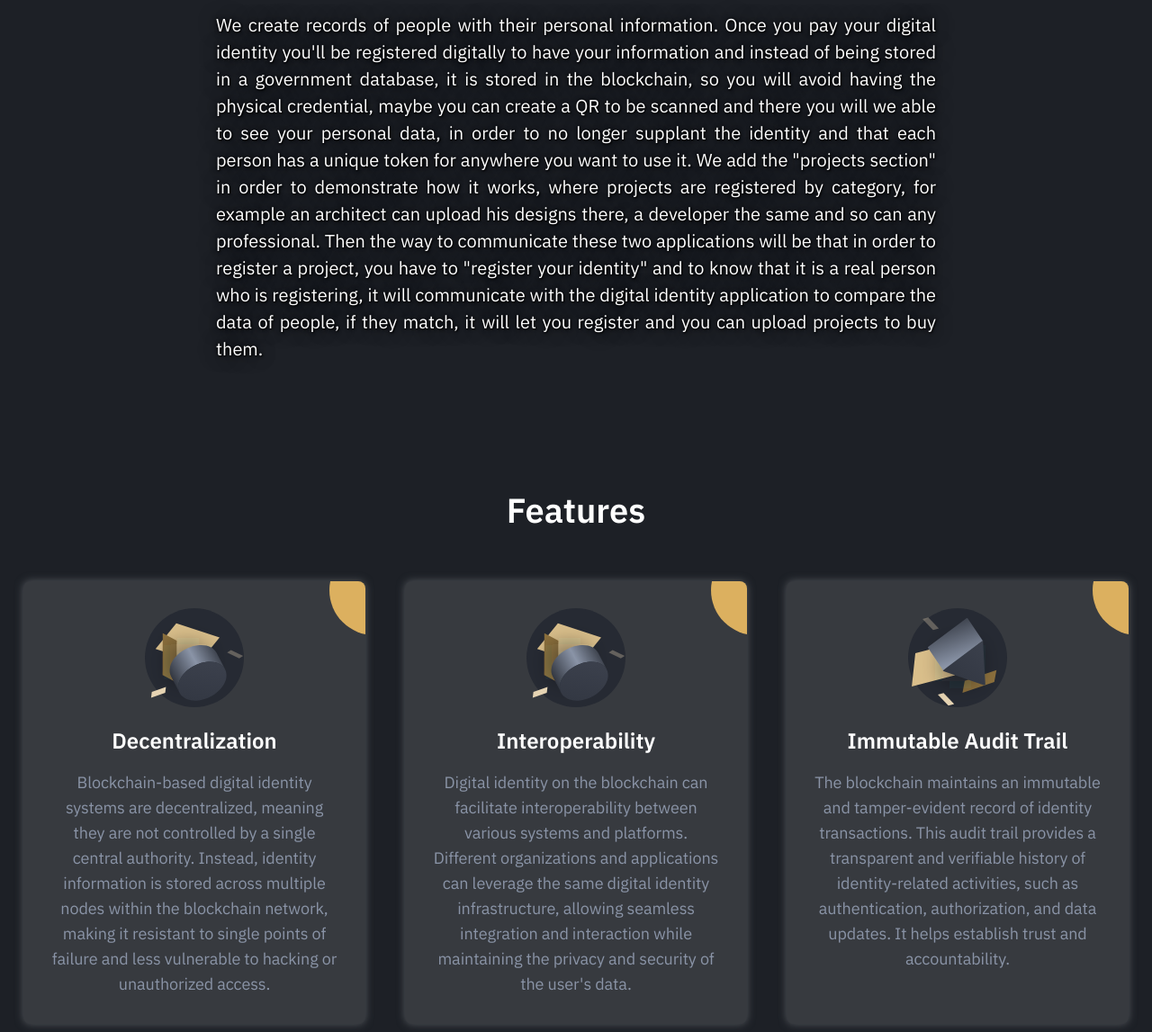
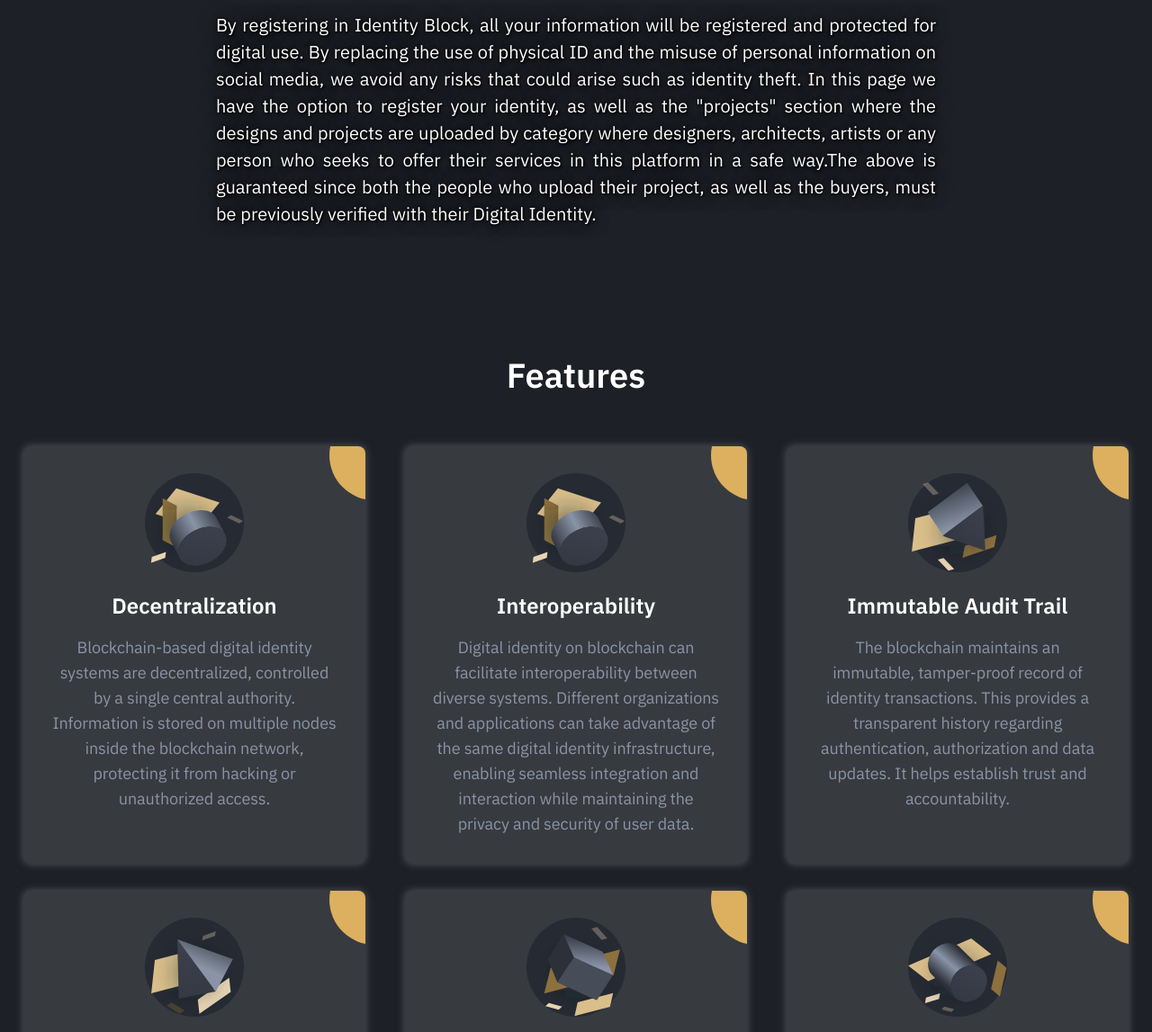
Before and after one commit to JavierSalazar24/identity-block, a website: page client/index.html in a window 1280 px wide. Shown: the part 787-1934 px from the top of the page at 90% size. Drawn offline with nearby package versions, Linux system fonts and the light colour scheme.

Commit message:
Cambios en descripciones

```diff
--- a/client/index.html
+++ b/client/index.html
@@ -54,8 +54,8 @@
                 </p>
                 <div class="hero-cta">
                   <a class="button button-primary" href="identity.html"
-                    >Sign Up ID</a
-                  ><a class="button" href="projects.html">Sign Up Project</a>
+                   target="_blank" >Sign Up ID</a
+                  ><a class="button" href="projects.html" target="_blank">Sign Up Project</a>
                 </div>
               </div>
               <div class="hero-figure anime-element">
@@ -110,25 +110,18 @@
                 <h2 class="section-title mt-0 text-center">Identity Block</h2>
                 <div class="text-justify">
                   <p>
-                    We create records of people with their personal information.
-                    Once you pay your digital identity you'll be registered
-                    digitally to have your information and instead of being
-                    stored in a government database, it is stored in the
-                    blockchain, so you will avoid having the physical
-                    credential, maybe you can create a QR to be scanned and
-                    there you will we able to see your personal data, in order
-                    to no longer supplant the identity and that each person has
-                    a unique token for anywhere you want to use it. We add the
-                    "projects section" in order to demonstrate how it works,
-                    where projects are registered by category, for example an
-                    architect can upload his designs there, a developer the same
-                    and so can any professional. Then the way to communicate
-                    these two applications will be that in order to register a
-                    project, you have to "register your identity" and to know
-                    that it is a real person who is registering, it will
-                    communicate with the digital identity application to compare
-                    the data of people, if they match, it will let you register
-                    and you can upload projects to buy them.
+                    By registering in Identity Block, all your information will
+                    be registered and protected for digital use. By replacing
+                    the use of physical ID and the misuse of personal
+                    information on social media, we avoid any risks that could
+                    arise such as identity theft. In this page we have the
+                    option to register your identity, as well as the "projects"
+                    section where the designs and projects are uploaded by
+                    category where designers, architects, artists or any person
+                    who seeks to offer their services in this platform in a safe
+                    way.The above is guaranteed since both the people who upload
+                    their project, as well as the buyers, must be previously
+                    verified with their Digital Identity.
                   </p>
                 </div>
               </div>
@@ -154,11 +147,10 @@
                     <h4 class="feature-title mt-0 mb-16">Decentralization</h4>
                     <p class="text-sm mb-0 description_serv">
                       Blockchain-based digital identity systems are
-                      decentralized, meaning they are not controlled by a single
-                      central authority. Instead, identity information is stored
-                      across multiple nodes within the blockchain network,
-                      making it resistant to single points of failure and less
-                      vulnerable to hacking or unauthorized access.
+                      decentralized, controlled by a single central authority.
+                      Information is stored on multiple nodes inside the
+                      blockchain network, protecting it from hacking or
+                      unauthorized access.
                     </p>
                   </div>
                 </div>
@@ -174,12 +166,12 @@
                     </div>
                     <h4 class="feature-title mb-16 mt-0">Interoperability</h4>
                     <p class="text-sm mb-0 description_serv">
-                      Digital identity on the blockchain can facilitate
-                      interoperability between various systems and platforms.
-                      Different organizations and applications can leverage the
-                      same digital identity infrastructure, allowing seamless
+                      Digital identity on blockchain can facilitate
+                      interoperability between diverse systems. Different
+                      organizations and applications can take advantage of the
+                      same digital identity infrastructure, enabling seamless
                       integration and interaction while maintaining the privacy
-                      and security of the user's data.
+                      and security of user data.
                     </p>
                   </div>
                 </div>
@@ -197,11 +189,10 @@
                       Immutable Audit Trail
                     </h4>
                     <p class="text-sm mb-0 description_serv">
-                      The blockchain maintains an immutable and tamper-evident
-                      record of identity transactions. This audit trail provides
-                      a transparent and verifiable history of identity-related
-                      activities, such as authentication, authorization, and
-                      data updates. It helps establish trust and accountability.
+                      The blockchain maintains an immutable, tamper-proof record
+                      of identity transactions. This provides a transparent
+                      history regarding authentication, authorization and data
+                      updates. It helps establish trust and accountability.
                     </p>
                   </div>
                 </div>
@@ -217,12 +208,10 @@
                     </div>
                     <h4 class="feature-title mb-16 mt-0">Enhanced Security</h4>
                     <p class="text-sm mb-0 description_serv">
-                      Blockchain technology utilizes cryptographic techniques to
-                      secure identity information. Public-key cryptography
-                      ensures that only authorized parties can access and
-                      interact with the identity data, making it extremely
-                      difficult for unauthorized individuals to forge or
-                      manipulate identities.
+                      Blockchain technology uses cryptographic techniques to
+                      protect information. This ensures that only authorized
+                      parties can access and interact with identity data, making
+                      it extremely difficult to forge or manipulate identities.
                     </p>
                   </div>
                 </div>
@@ -238,11 +227,11 @@
                     </div>
                     <h4 class="feature-title mb-16 mt-0">Privacy Protection</h4>
                     <p class="text-sm mb-0 description_serv">
-                      Blockchain-based digital identity systems can enable users
-                      to disclose specific attributes or claims about themselves
-                      without revealing their entire identity. This selective
-                      disclosure helps protect privacy and reduces the risk of
-                      personal information being misused or exploited.
+                      Blockchain-based digital identity systems allow users to
+                      reveal specific attributes or assertions about themselves
+                      without revealing their entire identity, helping to
+                      protect privacy and reduce the risk of misuse of
+                      information.
                     </p>
                   </div>
                 </div>
@@ -371,7 +360,7 @@
                     <div class="pricing-table-cta mb-8">
                       <a
                         class="button button-primary button-shadow button-block"
-                        href="./identity.html"
+                        href="./identity.html" target="_blank"
                         >REGISTER IDENTITY NOW</a
                       >
                     </div>
```
